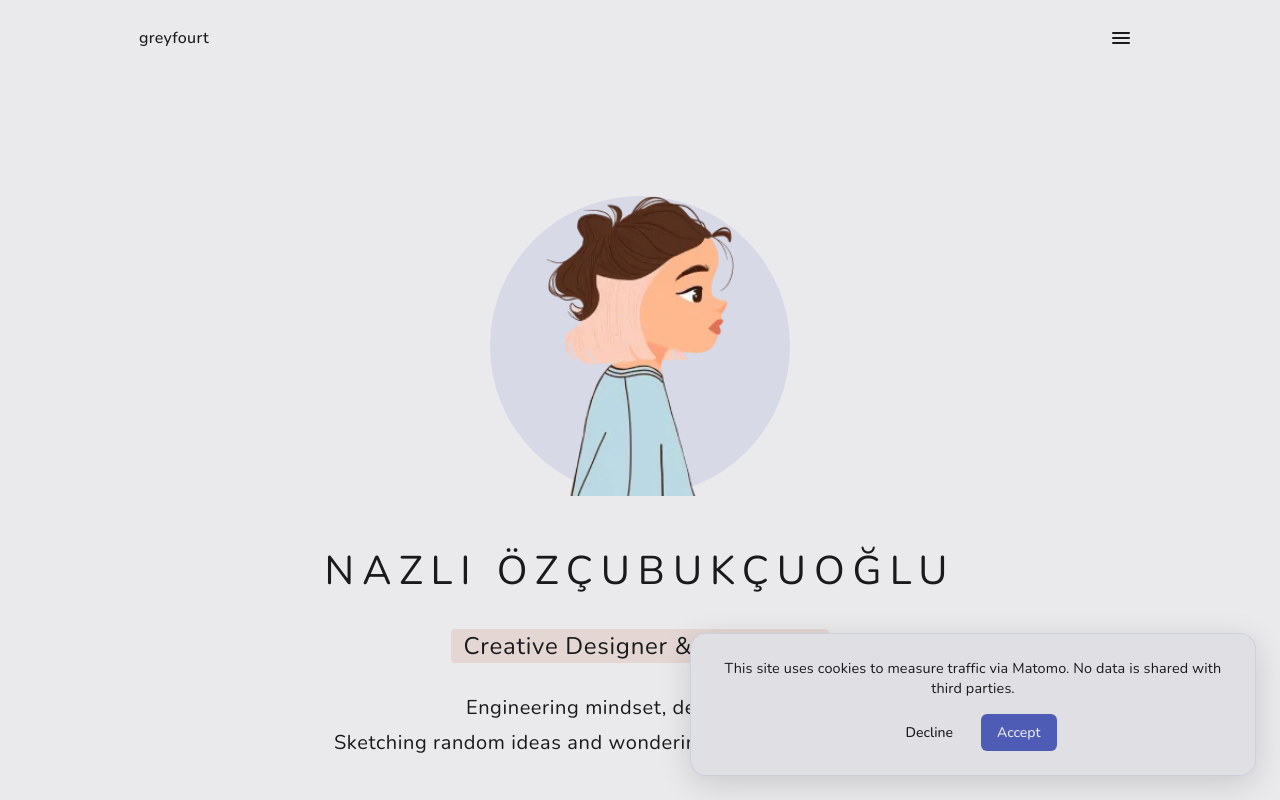
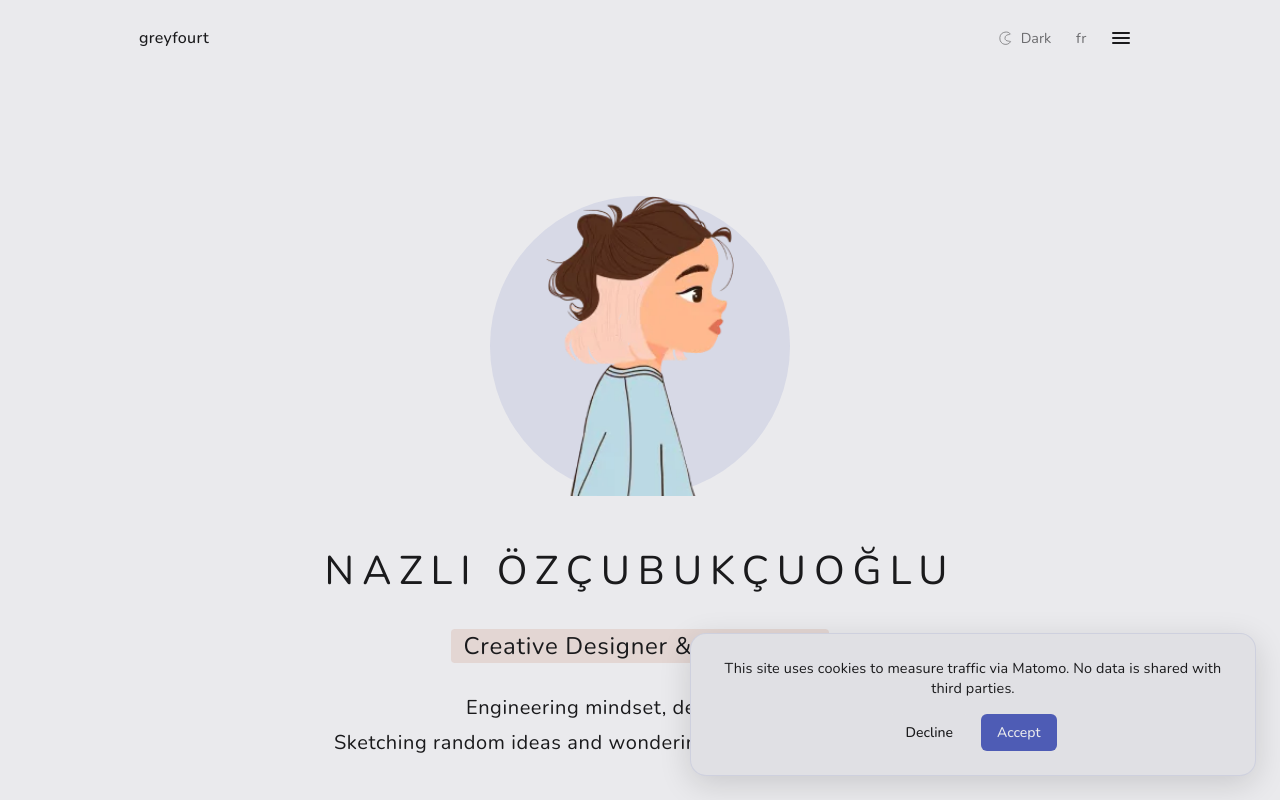
Before and after one commit to Greyfourt/greyfourt.github.io, a Next.js app: page /en in a window 1280 px wide. Shown: the top 800 px of the page. Built offline with nearby package versions, Linux system fonts and the light colour scheme.

Commit message:
fix theme issue on language toggle & chnage places

```diff
--- a/src/app/styles/base/_base.scss
+++ b/src/app/styles/base/_base.scss
@@ -97,6 +97,14 @@ nav {
   &:hover {
     opacity: 0.7;
   }
+}
+
+/* Right-side nav cluster — always visible */
+.navActions {
+  display: flex;
+  align-items: center;
+  gap: 0.25rem;
+  z-index: 201;
 }
 
 /* Hamburger — always visible */
@@ -262,12 +270,6 @@ nav {
     width: 1.25rem;
     height: 1.25rem;
   }
-}
-
-.navMenuUtils {
-  display: flex;
-  align-items: center;
-  gap: 0.5rem;
 }
 
 .themeToggle {
--- a/src/components/Navigation.tsx
+++ b/src/components/Navigation.tsx
@@ -66,6 +66,11 @@ export const Menu = ({ locale }: { locale: string }) => {
         <Link href="/" className="navBrand" onClick={closeMenu}>
           greyfourt
         </Link>
+        <div className="navActions">
+          <ThemeToggle />
+          <Link href={pathname} locale={otherLocale} className="navMenuLang" onClick={closeMenu}>
+            {locale === 'en' ? 'fr' : 'en'}
+          </Link>
           <button
             className={"navHamburger" + (isOpen ? " open" : "")}
             onClick={() => setIsOpen(!isOpen)}
@@ -74,6 +79,7 @@ export const Menu = ({ locale }: { locale: string }) => {
           >
             <span />
           </button>
+        </div>
       </nav>
 
       <div className={"navMenu" + (isOpen ? " open" : "")}>
@@ -104,12 +110,6 @@ export const Menu = ({ locale }: { locale: string }) => {
               <Icon name="github" />
             </a>
           </div>
-          <div className="navMenuUtils">
-            <ThemeToggle />
-            <Link href={pathname} locale={otherLocale} className="navMenuLang" onClick={closeMenu}>
-              {locale === 'en' ? 'fr' : 'en'}
-            </Link>
-          </div>
         </div>
       </div>
     </>
--- a/src/components/ThemeToggle.tsx
+++ b/src/components/ThemeToggle.tsx
@@ -10,6 +10,11 @@ export default function ThemeToggle() {
     const stored = localStorage.getItem('theme');
     if (stored === 'light' || stored === 'dark') {
       setTheme(stored);
+      // Re-apply the attribute in case a client-side navigation (e.g. locale switch)
+      // re-rendered <html> and dropped the imperatively-set data-theme.
+      if (document.documentElement.getAttribute('data-theme') !== stored) {
+        document.documentElement.setAttribute('data-theme', stored);
+      }
     } else {
       // No stored preference — CSS @media handles it, just sync the toggle display
       const preferLight = window.matchMedia('(prefers-color-scheme: light)').matches;
```
Lines whose indentation alone changed are shown as unchanged.
